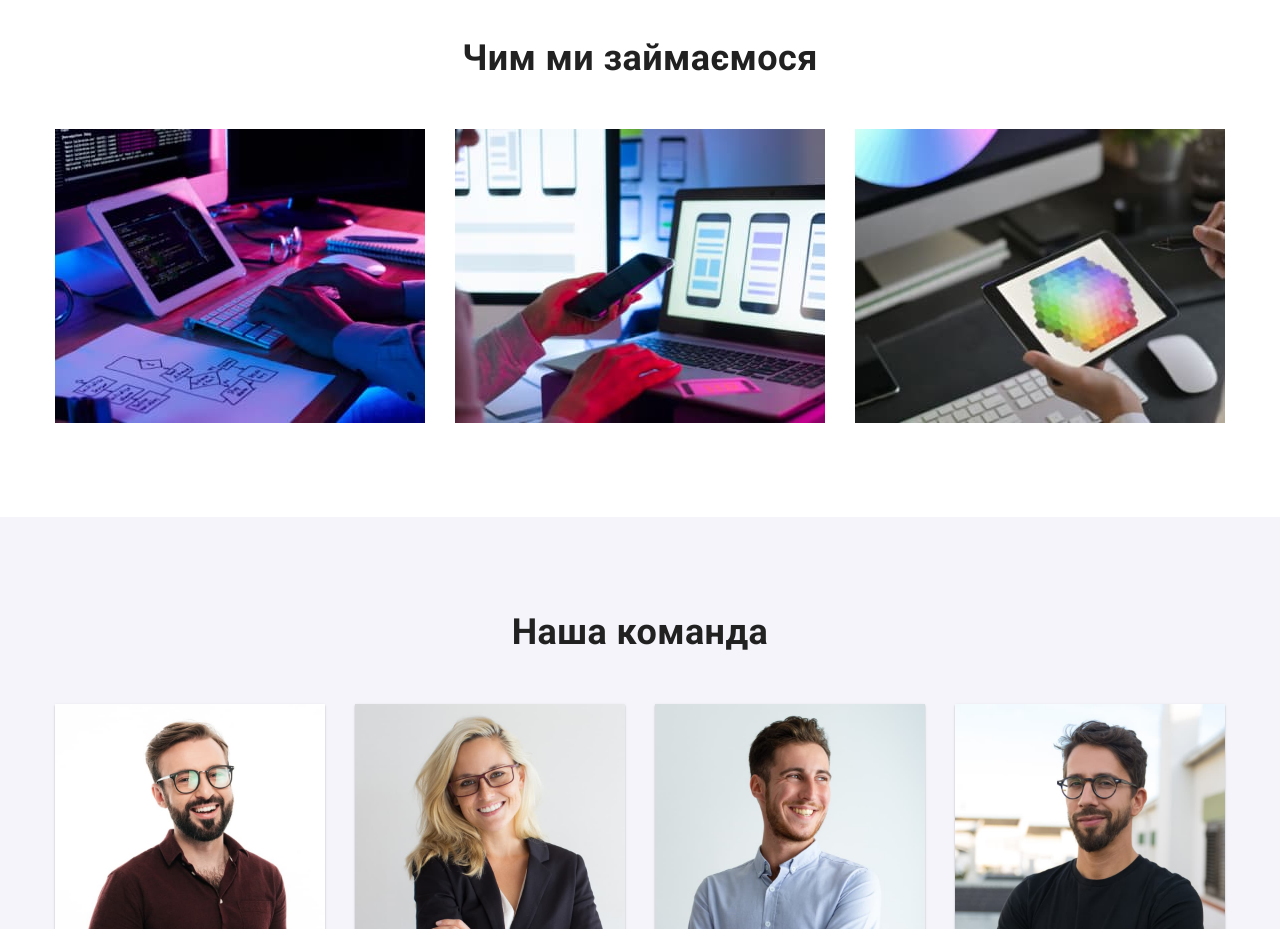
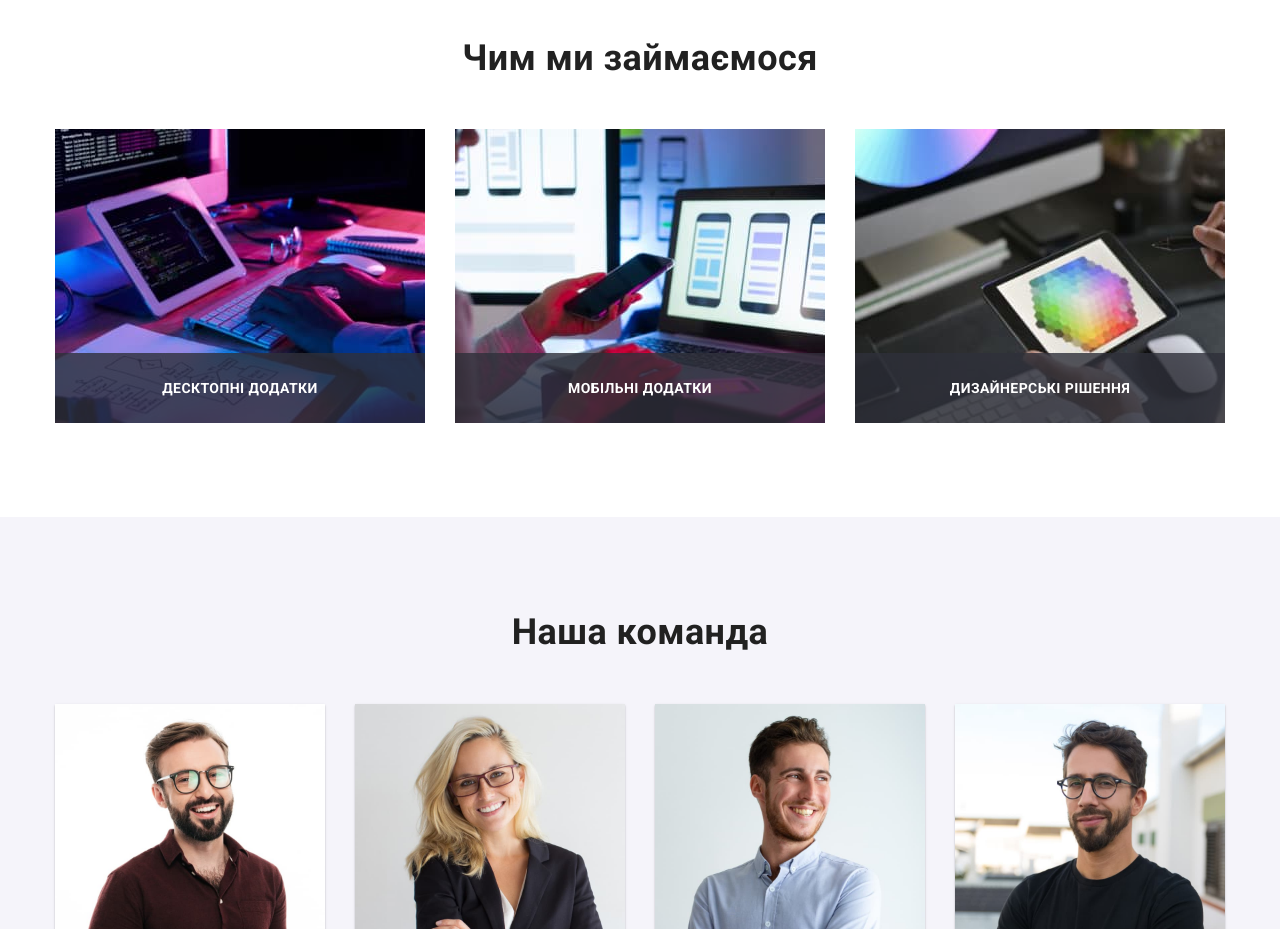
Before and after one commit to Veronikanos/goit-markup-hw-05, a plain HTML site: page index.html in a window 1280 px wide. Shown: the part 1080-2009 px from the top of the page. Drawn offline with nearby package versions, Linux system fonts and the light colour scheme.

Commit message:
feat: add some description to works section

```diff
--- a/css/styles.css
+++ b/css/styles.css
@@ -9,6 +9,7 @@
 	--icon-color: #AFB1B8;
 	--icon-background-color: rgba(255, 255, 255, 0.1);
 	--border-nav-color: #ECECEC;
+	--overlay-color: rgba(47, 48, 58, 0.8);
 }
 
 html {
@@ -258,6 +259,27 @@ header {
 	width: 370px;
 }
 
+.works-picture {
+	position: relative;
+}
+
+.works-picture span {
+	position: absolute;
+	bottom: 0;
+	width: 100%;
+	background-color: var(--overlay-color);
+	height: 70px;
+	display: flex;
+	justify-content: center;
+	align-items: center;
+	font-weight: 700;	text-transform: uppercase;
+	color: var(--white-color);
+}
+
+.works-picture::after span {
+	position: absolute;
+}
+
 .works-picture:not(:last-child),
 .team-card:not(:last-child) {
 	margin-right: 30px;
--- a/index.html
+++ b/index.html
@@ -104,10 +104,12 @@
 			<div class="container">
 				<h2 class="section-headers">Чим ми займаємося</h2>
 				<ul class="list works-pictures">
-					<li class="works-picture"><img src=" ./images/typing.jpg" alt="друк на клавіатурі" width="300"></li>
-					<li class="works-picture"><img src="./images/smartphone.jpg" alt="смартфон та ноутбук" width="300"></li>
+					<li class="works-picture"><img src=" ./images/typing.jpg" alt="друк на клавіатурі" width="300">
+						<span>Десктопні додатки</span></li>
+					<li class="works-picture"><img src="./images/smartphone.jpg" alt="смартфон та ноутбук"
+							width="300"><span>Мобільні додатки</span></li>
 					<li class="works-picture"><img src="./images/pick_color_on_tablet.jpg" alt="дизайнер обирає колір на планшеті"
-							width="300"></li>
+							width="300"><span>Дизайнерські рішення</span></li>
 				</ul>
 			</div>
 		</section>
```
